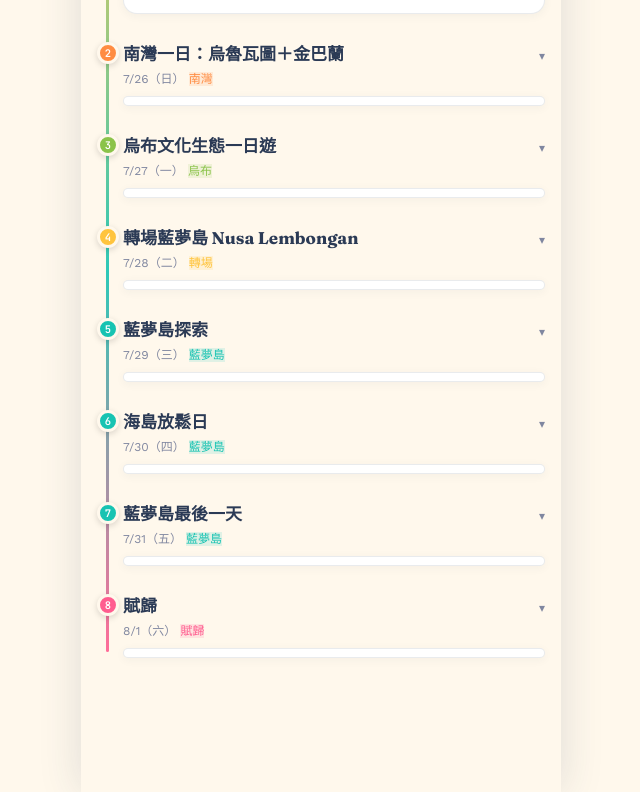
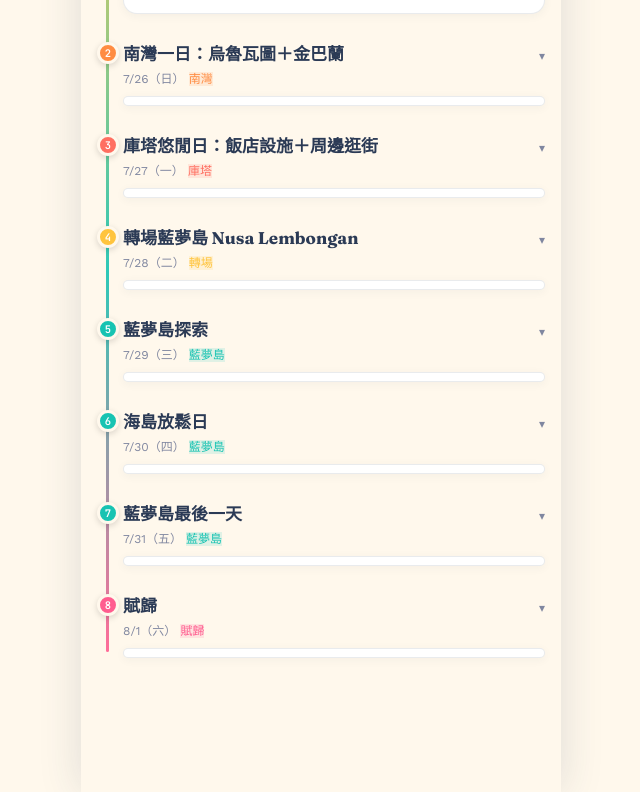
Before and after one commit to tina98-tina/Bali2026, a plain HTML site: page index.html in a window 1280 px wide. Shown: the part 994-1786 px from the top of the page, without its empty margins (319-959 px from the left). Drawn offline with nearby package versions, Linux system fonts and the light colour scheme.

Commit message:
Add files via upload

```diff
--- a/index.html
+++ b/index.html
@@ -241,12 +241,11 @@
   <div class="stats">
     <div class="stat-chip">天數<b>8天7夜</b></div>
     <div class="stat-chip">人數<b>12人</b></div>
-    <div class="stat-chip">駐點<b>4區</b></div>
+    <div class="stat-chip">駐點<b>3區</b></div>
   </div>
   <div class="zones">
     <div class="zone-tag"><span class="zone-dot" style="background:#FF6F61"></span>庫塔 Kuta</div>
     <div class="zone-tag"><span class="zone-dot" style="background:#FF8C42"></span>南灣 Uluwatu/金巴蘭</div>
-    <div class="zone-tag"><span class="zone-dot" style="background:#8BC34A"></span>烏布 Ubud</div>
     <div class="zone-tag"><span class="zone-dot" style="background:#17C3B2"></span>藍夢島 Lembongan</div>
   </div>
 </div>
@@ -271,11 +270,13 @@
   <div class="card">
     <h4>🛵 Grab <span class="badge">短程機動</span></h4>
     <p>庫塔、水明漾、烏布市區內短距離移動可用 Grab，較彈性，適合小家庭分開行動時使用。</p>
+    <p style="margin-top:8px;">⚠️ 藍夢島（Nusa Lembongan）沒有 Grab，島上移動以步行、飯店接駁或租機車為主。</p>
   </div>
 
   <div class="card">
     <h4>⛴️ Sanur ↔ 藍夢島快艇</h4>
     <p>船程約30–40分鐘，建議12人整團提前線上訂同一班次，長輩小孩建議坐船身中段減少晃動，暈船藥可提前備用。</p>
+    <p style="margin-top:8px;">🚐 快艇公司通常有配合的接駁車，可從碼頭直接送到飯店，訂船票時可一併詢問加購接送服務。</p>
     <table class="tt">
       <tr><th>日期</th><th>航班</th><th>備註</th></tr>
       <tr><td class="d">7/28</td><td>去程約 12:00-13:00</td><td>Sanur → Lembongan</td></tr>
@@ -404,16 +405,14 @@ const DAYS = [
     {time:'10:00', title:'Uluwatu Temple 斷崖廟', desc:'注意猴子，貴重物品收好', map:'Uluwatu Temple'},
     {time:'12:30', title:'Melasti Beach 白沙灘', desc:'可租沙灘椅，適合小孩玩水', map:'Melasti Beach Bali'},
     {time:'15:30', title:'GWK 文化公園（選擇性）', desc:'拍照＋室內可避熱', map:'Garuda Wisnu Kencana'},
-    {time:'18:30', title:'金巴蘭海鮮晚餐＋日落', desc:'腳踩沙灘現烤海鮮，建議先訂位', tip:'💡 與 Kecak 火舞表演時間衝突，建議二選一，長輩小孩較適合直接吃海鮮看日落', map:'Menega Cafe Jimbaran'}
+    {time:'17:30', title:'Menega Cafe 金巴蘭海鮮晚餐＋日落', desc:'腳踩沙灘現烤海鮮', tip:'📌 已預訂 17:30，等待餐廳回覆確認中，這間非常難訂位，機會渺茫，建議準備備案', map:'Menega Cafe Jimbaran'}
   ]},
-  { n:3, date:'7/27（一）', zone:'ubud', title:'烏布文化生態一日遊', items:[
-    {time:'08:00', title:'包車出發前往烏布', desc:'車程約1.5-2小時，建議中途休息'},
-    {time:'09:30', title:'Tegalalang Rice Terrace', desc:'拍照、可選盪鞦韆，建議早上去較涼爽', map:'Tegalalang Rice Terrace'},
-    {time:'11:00', title:'Tirta Empul 聖泉寺', desc:'可淨身戲水，記得帶備用衣物', map:'Tirta Empul Temple'},
-    {time:'12:30', title:'午餐：Sari Organik / TIS Cafe', desc:'梯田景觀，免入場費', map:'Sari Organik Ubud'},
-    {time:'14:00', title:'Sacred Monkey Forest', desc:'小孩喜歡，注意隨身物品', map:'Sacred Monkey Forest Sanctuary'},
-    {time:'15:30', title:'烏布皇宮＋市場', desc:'自由購物逛街', map:'Ubud Palace'},
-    {time:'17:00', title:'包車返回庫塔', desc:'車程約1.5-2小時，可能塞車，車上休息', tip:'💡 晚餐建議回庫塔後再吃，這天別安排太滿'}
+  { n:3, date:'7/27（一）', zone:'kuta', title:'庫塔悠閒日：飯店設施＋周邊逛街', items:[
+    {time:'上午', title:'飯店泳池／水上設施', desc:'Hard Rock Hotel 大型泳池、兒童戲水池，不用移動、大人小孩都能放鬆', tip:'💡 原烏布行程已取消，改為輕鬆日，讓長輩小孩有喘息時間'},
+    {time:'午餐', title:'飯店內用餐', desc:'Starz Diner 或其他飯店餐廳，方便12人一起用餐'},
+    {time:'下午', title:'庫塔周邊走走逛逛', desc:'Beachwalk Shopping Center 購物、Kuta Square、Kuta Beach 散步', map:'Beachwalk Shopping Center Kuta'},
+    {time:'傍晚', title:'Kuta Beach 看夕陽', desc:'飯店步行1分鐘即達海灘', map:'Kuta Beach'},
+    {time:'晚餐', title:'庫塔周邊自由用餐', desc:'步行可達，不需包車'}
   ]},
   { n:4, date:'7/28（二）', zone:'transfer', title:'轉場藍夢島 Nusa Lembongan', items:[
     {time:'上午', title:'飯店退房', desc:'Check-out 12:00前，行李打包'},
```
